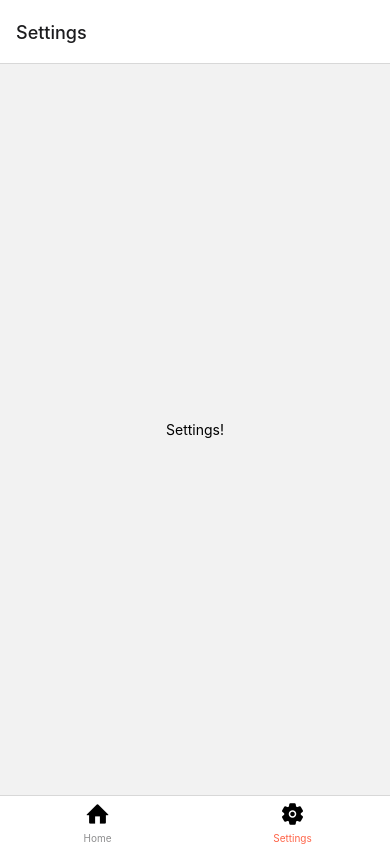
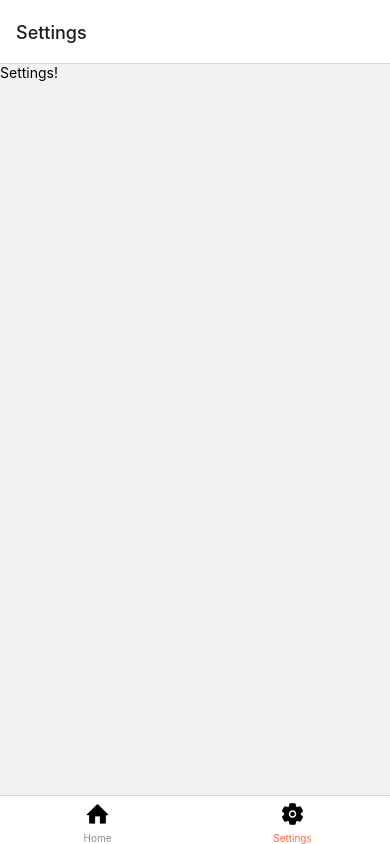
Before and after one commit to alinadarmoyan/reactnative, a React Native app: screen /Settings in a window 390 px wide. Built offline with nearby package versions, Linux system fonts and the light colour scheme; no server answers.

Commit message:
Scroll View

```diff
--- a/App.js
+++ b/App.js
@@ -1,5 +1,5 @@
 import { StatusBar } from 'expo-status-bar';
-import { StyleSheet, Text, View } from 'react-native';
+import { StyleSheet, Text, View, ScrollView } from 'react-native';
 import { NavigationContainer } from '@react-navigation/native';
 import { createBottomTabNavigator } from '@react-navigation/bottom-tabs';
 import HomeScreen from './Components/HomeScreen/HomeScreen';
--- a/Components/HomeScreen/HomeScreen.js
+++ b/Components/HomeScreen/HomeScreen.js
@@ -1,6 +1,6 @@
-import { StyleSheet, Text, View } from 'react-native';
+import { StyleSheet, Text, View, ScrollView } from 'react-native';
 import React, { useEffect, useState } from 'react';
-import api from '../helpers/api'
+import api from '../helpers/api';
 
 
 export default function HomeScreen({name, url}) {
@@ -13,7 +13,6 @@ export default function HomeScreen({name, url}) {
     }
     catch (error) {
       console.log(error);
-
     }
   }
   useEffect(() => {
@@ -21,8 +20,9 @@ export default function HomeScreen({name, url}) {
 
   }, []);
 
+
   return (
-    <View style={{ flex: 1, justifyContent: 'center', alignItems: 'center' }}>
+    <ScrollView >
       {/* <Text>Home!</Text> */}
       {
         countries.map(({ name, url }, index) => {
@@ -34,6 +34,6 @@ export default function HomeScreen({name, url}) {
           )
         })
       }
-    </View>
+    </ScrollView>
   );
 }
--- a/Components/SettingsScreen/SettingsScreen.js
+++ b/Components/SettingsScreen/SettingsScreen.js
@@ -1,9 +1,9 @@
-import { StyleSheet, Text, View } from 'react-native';
+import { StyleSheet, Text, View, ScrollView } from 'react-native';
 
 export default function SettingsScreen() {
     return (
-      <View style={{ flex: 1, justifyContent: 'center', alignItems: 'center' }}>
+      <ScrollView>
         <Text>Settings!</Text>
-      </View>
+      </ScrollView>
     );
 }
```
